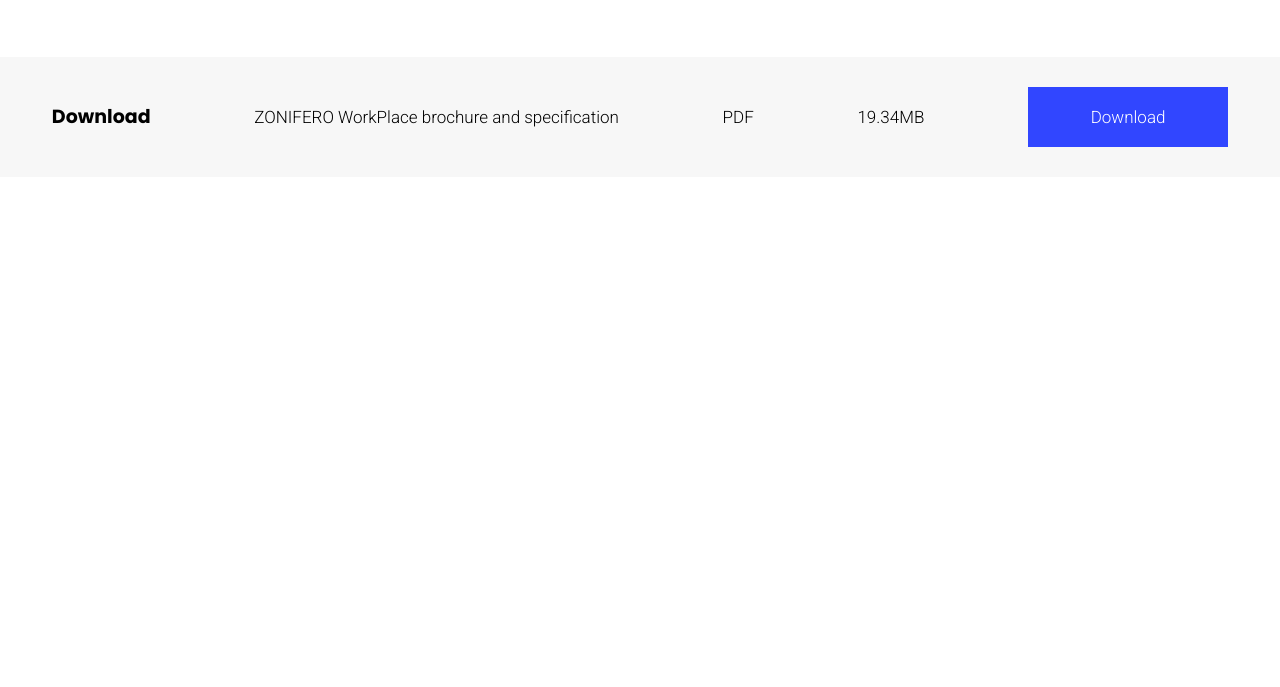
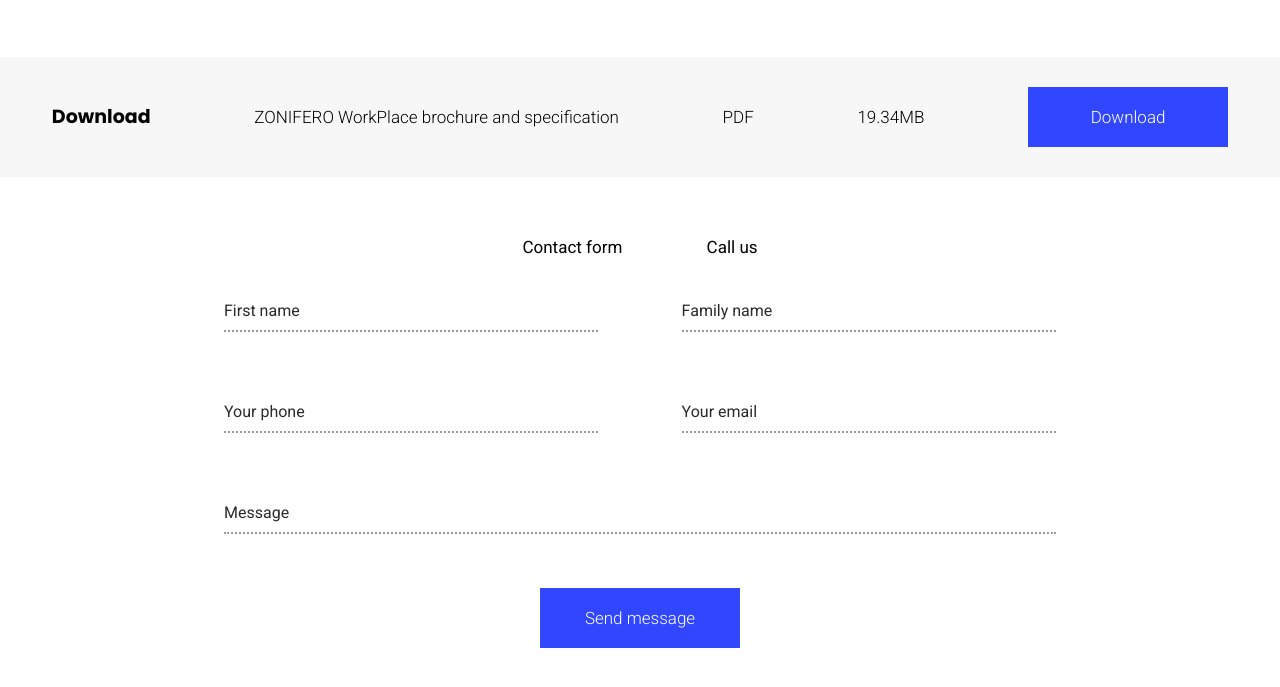
Before and after one commit to JrWoland/praktyki-fe-sh-2019, a website built with webpack: page src/index.html in a window 1280 px wide. Shown: the part 4274-4961 px from the top of the page. Built offline with nearby package versions, Linux system fonts and the light colour scheme; files whose address does not match are found by name.

Commit message:
Add form with floating labels

```diff
--- a/src/index.html
+++ b/src/index.html
@@ -49,7 +49,7 @@
     <main>
       <section class="hero">
         <div class="hero__title">
-          <h1 class="hero__title--headline">Streamline your workplace</h1>
+          <h1 class="hero__title--headline">Streamline <br> your workplace</h1>
         </div>
         <div class="hero__images">
           <img class="hero__images--desks" src="public/img/desks.png" alt="desks image">
@@ -259,7 +259,33 @@
         </div>
       </section>
       <section class="form">
-
+        <div class="form__title"> <span class="form__title__span">Contact form</span> <span
+            class="form__title__span">Call us</span> </div>
+        <div class="container">
+          <form class="container__form">
+            <div class="item item__name">
+              <input class="item__input" type="" name="" required="">
+              <label class="item__label">First name</label>
+            </div>
+            <div class="item item__family-name">
+              <input class="item__input" type="text" name="" required="">
+              <label class="item__label">Family name</label>
+            </div>
+            <div class="item item__tel">
+              <input class="item__input" type="tel" name="" required="">
+              <label class="item__label">Your phone</label>
+            </div>
+            <div class="item item__email">
+              <input class="item__input" type="text" name="" required="">
+              <label class="item__label">Your email</label>
+            </div>
+            <div class="item item__message">
+              <input class="item__input" type="text" name="" required="">
+              <label class="item__label">Message</label>
+            </div>
+          </form>
+        </div>
+        <div class="form__btn-container"><button class="form__send-message">Send message</button></div>
       </section>
     </main>
 
--- /dev/null
+++ b/src/styles/_form.scss
@@ -0,0 +1,80 @@
+.form {
+   display: flex;
+   flex-direction: column;
+   justify-content: center;
+   align-items: center;
+   font-family: $font-roboto;
+
+   &__title {
+      font-size: 17px;
+
+      &__span {
+         margin: 0 40px 0;
+      }
+   }
+
+   .container {
+      margin-top: 20px;
+      width: 65%;
+      background: #fff;
+      padding: 4px;
+
+      &__form {
+         display: flex;
+         flex-wrap: wrap;
+         justify-content: space-between;
+
+         @media (max-width: $phone) {
+            flex-direction: column;
+         }
+
+         .item {
+            position: relative;
+            width: 45%;
+            padding: 10px 0 10px;
+
+            @media (max-width: $phone) {
+               width: 100%;
+            }
+
+            &__input {
+               padding: 5px 0 0 0;
+               margin-bottom: 40px;
+               font-size: 30px;
+               width: 100%;
+               box-sizing: border-box;
+               box-shadow: none;
+               outline: none;
+               border: none;
+               border-bottom: 2px dotted #999;
+
+            }
+
+            &__label {
+               position: absolute;
+               top: 20px;
+               left: 0;
+               color: rgb(42, 42, 42);
+               transition: 0.3s;
+               pointer-events: none;
+            }
+
+            &__message {
+               width: 100%;
+            }
+         }
+      }
+
+      input:focus~label,
+      input:valid~label {
+         top: -12px;
+         left: -2px;
+         font-size: 13px;
+         color: rgb(162, 155, 155);
+      }
+   }
+
+   &__send-message {
+      @include buttonStyle(200px, 60px);
+   }
+}
--- a/src/styles/_mixins.scss
+++ b/src/styles/_mixins.scss
@@ -4,4 +4,12 @@
    background-color: $product-color;
    color: #fff;
    border: none;
+   font-family: $font-roboto;
+   font-size: 17px;
+   font-weight: 300;
+
+   &:hover {
+      cursor: pointer;
+      opacity: 0.9;
+   }
 }
--- a/src/styles/_specs_section.scss
+++ b/src/styles/_specs_section.scss
@@ -157,11 +157,6 @@
 
       &--btn {
          @include buttonStyle(200px, 60px);
-
-         &:hover {
-            cursor: pointer;
-            opacity: 0.9;
-         }
       }
    }
 
--- a/src/styles/index.scss
+++ b/src/styles/index.scss
@@ -6,3 +6,4 @@
 @import'for_who_section';
 @import'features_section';
 @import'specs_section';
+@import'form'
```
